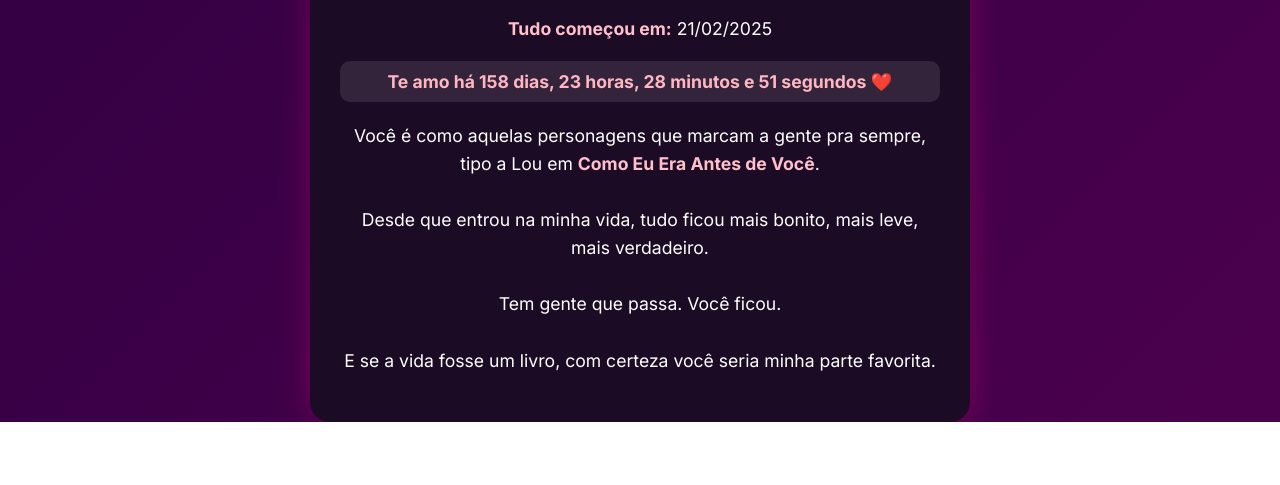
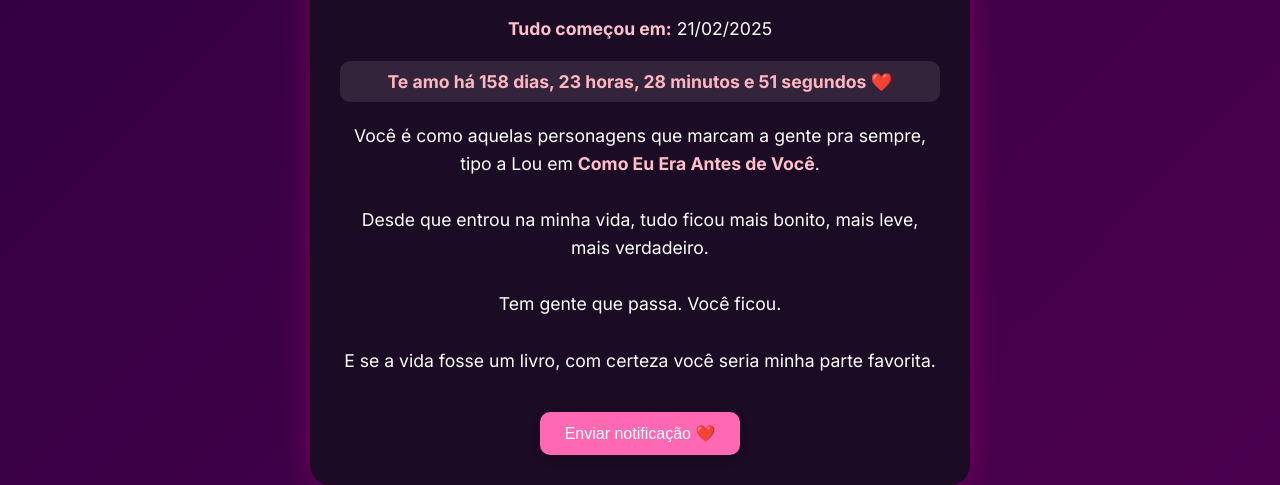
Before and after one commit to Yago-Christ/yago-e-emily, a plain HTML site: page index.html in a window 1280 px wide. Shown: the part 781-1266 px from the top of the page. Before the commit the page ends 1203 px from the top, so only its background shows below. Drawn offline with Linux system fonts and the light colour scheme.

Commit message:
Update index.html

```diff
--- a/index.html
+++ b/index.html
@@ -76,6 +76,23 @@
     strong {
       color: #ffc0cb;
     }
+
+    .btn-notificacao {
+      margin-top: 20px;
+      padding: 12px 25px;
+      font-size: 1em;
+      border: none;
+      border-radius: 10px;
+      background-color: #ff69b4;
+      color: white;
+      cursor: pointer;
+      box-shadow: 0 4px 10px rgba(0, 0, 0, 0.2);
+      transition: 0.3s;
+    }
+
+    .btn-notificacao:hover {
+      background-color: #ff1493;
+    }
   </style>
 </head>
 <body>
@@ -96,6 +113,8 @@
       Tem gente que passa. Você ficou. <br><br>
       E se a vida fosse um livro, com certeza você seria minha parte favorita.
     </p>
+
+    <button class="btn-notificacao" onclick="enviarNotificacao()">Enviar notificação ❤️</button>
   </div>
 
   <script>
@@ -128,7 +147,37 @@
       slides[index].classList.add("active");
     }
 
-    setInterval(mostrarProximoSlide, 4000); // Troca a cada 4 segundos
+    setInterval(mostrarProximoSlide, 4000);
+
+    // Pushbullet - Enviar notificação
+    function enviarNotificacao() {
+      const accessToken = "o.4gvI6ckIPjBDztNHFB9cNfxKUcjS0mtJ"; // Substitua por um novo depois do teste
+      const titulo = "🌸 Notificação do Yago";
+      const mensagem = "O botão de amor foi clicado! 💌";
+
+      fetch("https://api.pushbullet.com/v2/pushes", {
+        method: "POST",
+        headers: {
+          "Access-Token": accessToken,
+          "Content-Type": "application/json"
+        },
+        body: JSON.stringify({
+          type: "note",
+          title: titulo,
+          body: mensagem
+        })
+      })
+      .then(response => {
+        if (response.ok) {
+          alert("✅ Notificação enviada para seu celular!");
+        } else {
+          alert("❌ Erro ao enviar notificação.");
+        }
+      })
+      .catch(error => {
+        console.error("Erro:", error);
+      });
+    }
   </script>
 </body>
 </html>
```
